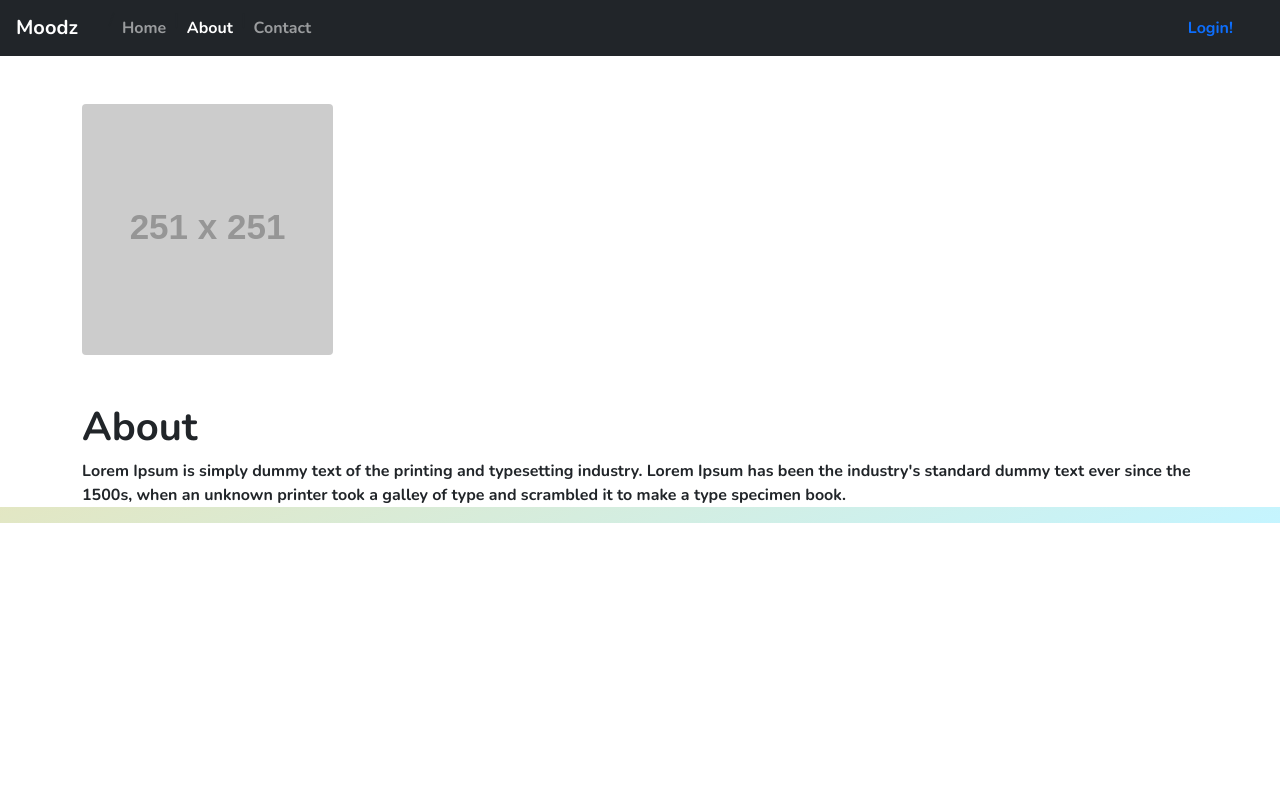
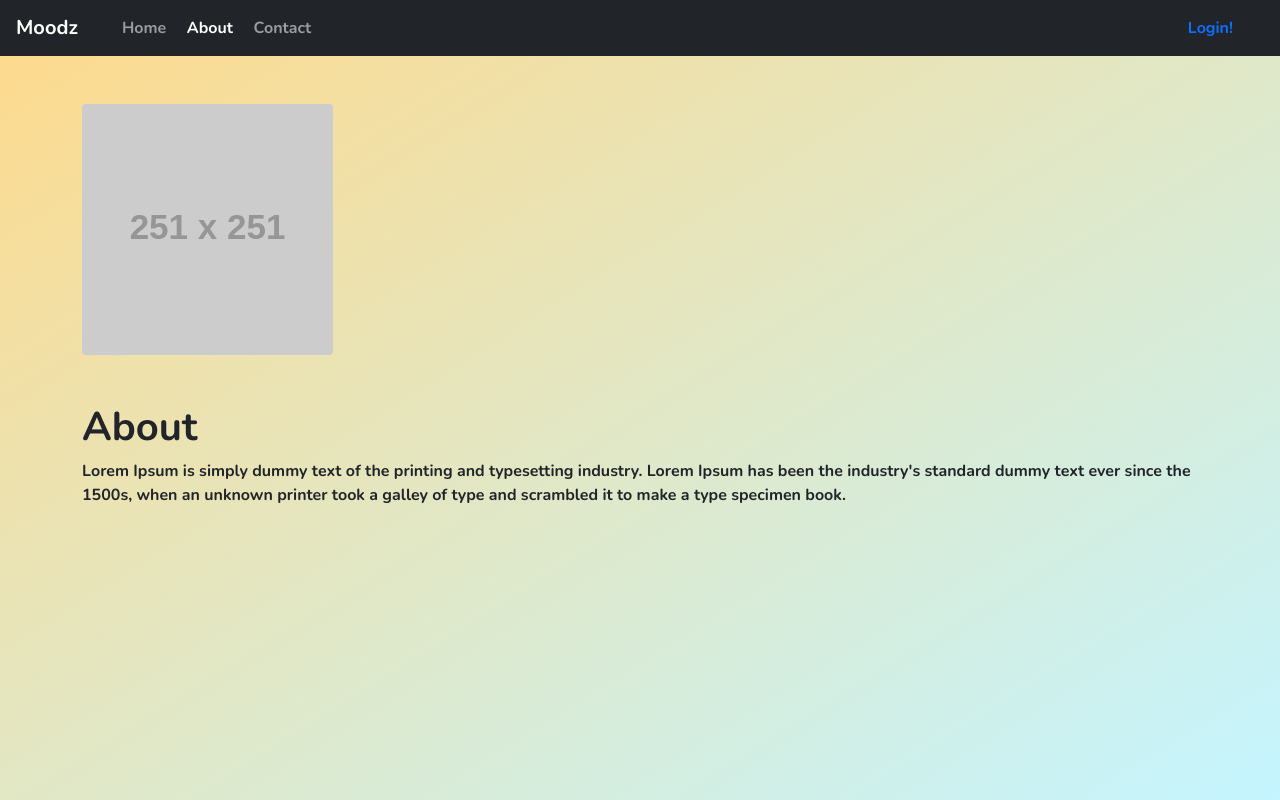
Before and after one commit to dustin-ward/CYH2021-Frontend, a React (Create React App) app: page /about in a window 1280 px wide. Built offline with nearby package versions, Linux system fonts and the light colour scheme.

Commit message:
Background fix

```diff
--- a/src/components/All.css
+++ b/src/components/All.css
@@ -9,30 +9,26 @@
   border: solid green;
   margin: 0;
 } */
+
 html {
-  max-height: 200%;
-  background-color: none !important;
+  margin: 0;
+  height: 100%;
+}
+
+body {
+  height: 100%;
+  border: 0;
+  padding: 0;
+  margin: 0;
   background-image: linear-gradient(to bottom right, rgba(255, 208, 109, 0.8), rgba(109, 229, 255, 0.4)) !important;
   background-repeat: no-repeat;
 }
 
-body {
-  min-height: 100%;
-  border: 0;
-  padding: 0;
-  margin: 0;
-
-
-
-}
-
-
-/* .App {
+.App {
   border: 0;
   margin: 0;
-  background-image: linear-gradient(to bottom right, rgba(255, 208, 109, 0.8), rgba(109, 229, 255, 0.4));
-  background-repeat: no-repeat;
-} */
+  background: none;
+}
 
 /* .about {
   width: 100%;
```
